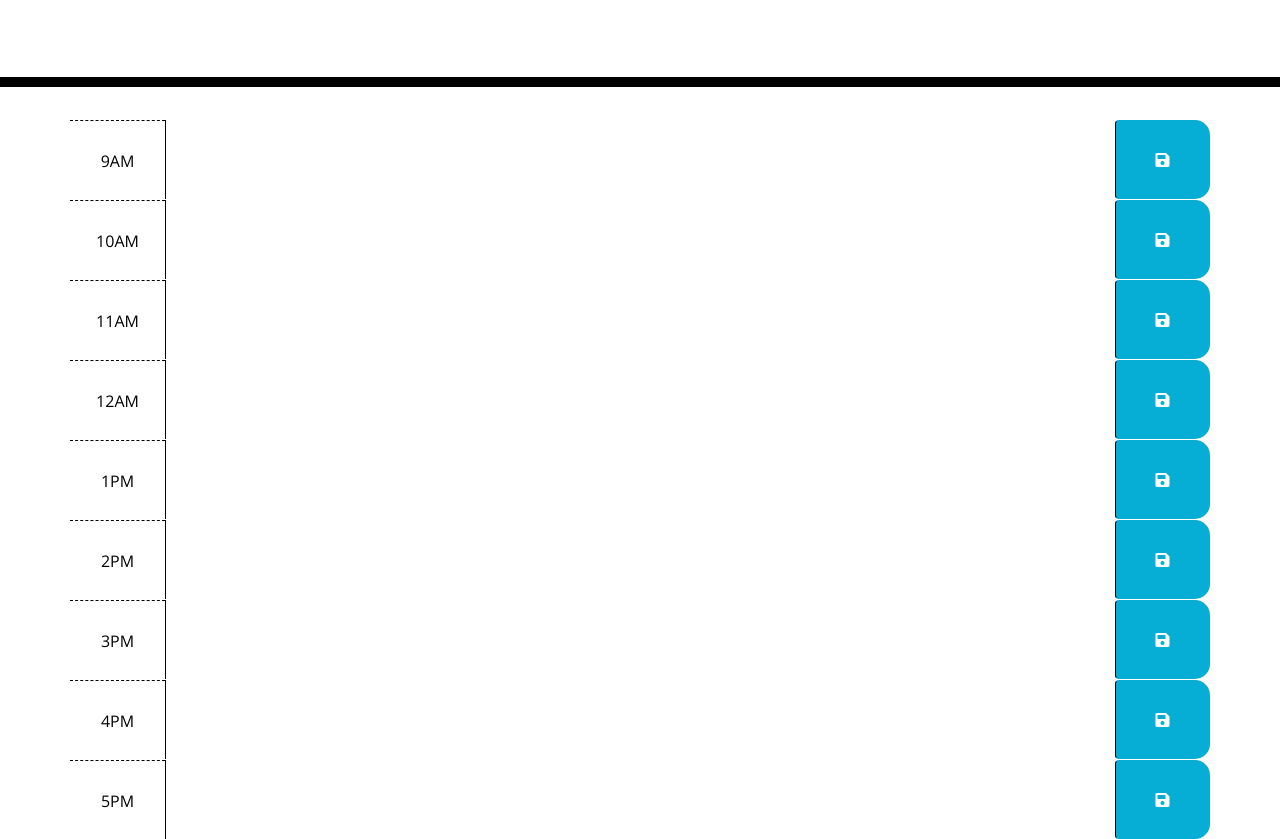
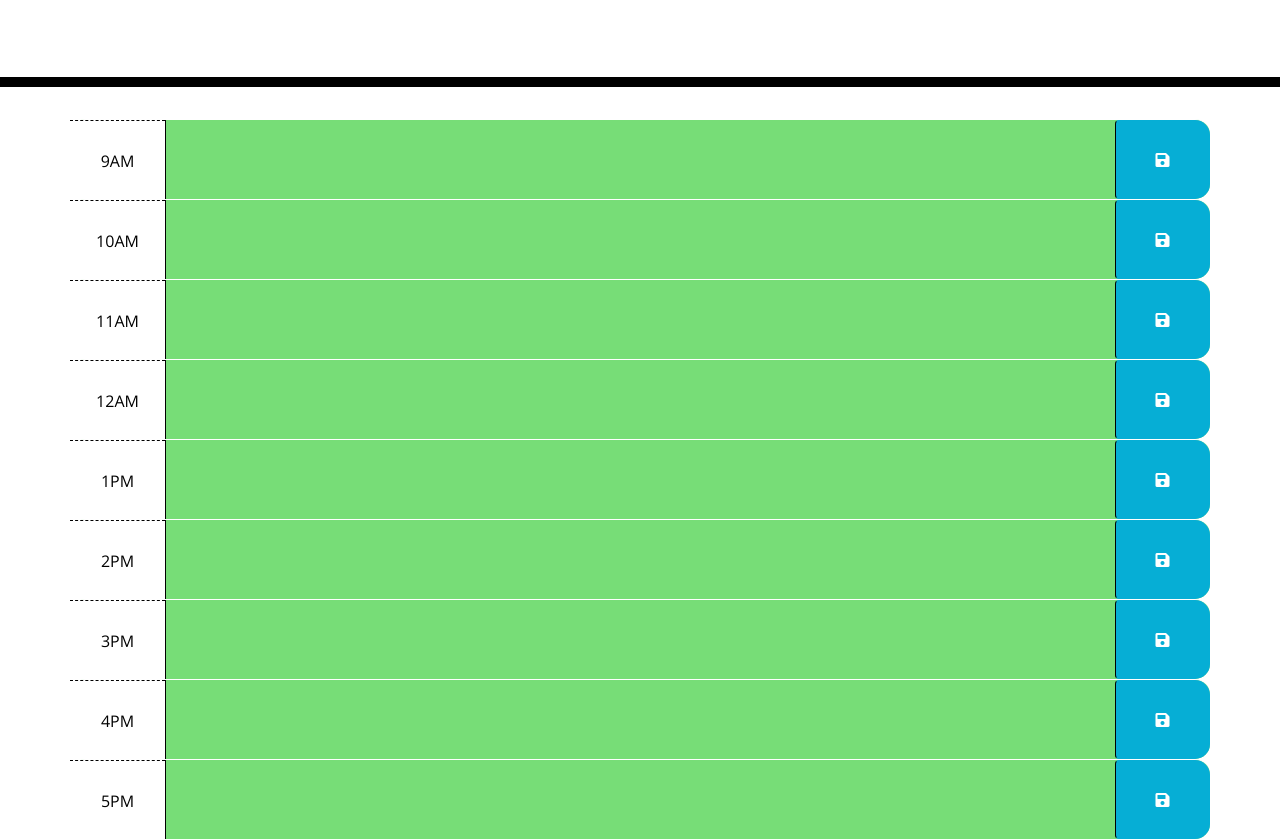
Before and after one commit to marquisegordon/Work-Day-Scheduler, a plain HTML site: page index.html in a window 1280 px wide. Shown: the part 181-1020 px from the top of the page. Drawn offline with nearby package versions, Linux system fonts and the light colour scheme.

Commit message:
created and finished script.js

```diff
--- a/index.html
+++ b/index.html
@@ -30,7 +30,7 @@
     </header>
     <div class="container">
       <!-- Timeblocks go here -->
-      <div class="row time-block">
+      <div id="hour-9" class="row time-block">
         <div class="col col-md-1 hour">
           9AM
         </div>
@@ -39,7 +39,7 @@
         <button class="btn saveBtn col col-md-1"><i class="fas fa-save"></i></button>
       </div>
 
-      <div class="row time-block">
+      <div id="hour-10" class="row time-block">
         <div class="col col-md-1 hour">
           10AM
         </div>
@@ -48,7 +48,7 @@
         <button class="btn saveBtn col col-md-1"><i class="fas fa-save"></i></button>
       </div>
 
-      <div class="row time-block">
+      <div id="hour-11" class="row time-block">
         <div class="col col-md-1 hour">
           11AM
         </div>
@@ -57,7 +57,7 @@
         <button class="btn saveBtn col col-md-1"><i class="fas fa-save"></i></button>
       </div>
 
-      <div class="row time-block">
+      <div id="hour-12" class="row time-block">
         <div class="col col-md-1 hour">
           12AM
         </div>
@@ -66,7 +66,7 @@
         <button class="btn saveBtn col col-md-1"><i class="fas fa-save"></i></button>
       </div>
 
-      <div class="row time-block">
+      <div id="hour-13" class="row time-block">
         <div class="col col-md-1 hour">
           1PM
         </div>
@@ -75,7 +75,7 @@
         <button class="btn saveBtn col col-md-1"><i class="fas fa-save"></i></button>
       </div>
 
-      <div class="row time-block">
+      <div id="hour-14" class="row time-block">
         <div class="col col-md-1 hour">
           2PM
         </div>
@@ -84,7 +84,7 @@
         <button class="btn saveBtn col col-md-1"><i class="fas fa-save"></i></button>
       </div>
 
-      <div class="row time-block">
+      <div id="hour-15" class="row time-block">
         <div class="col col-md-1 hour">
           3PM
         </div>
@@ -93,7 +93,7 @@
         <button class="btn saveBtn col col-md-1"><i class="fas fa-save"></i></button>
       </div>
 
-      <div class="row time-block">
+      <div id="hour-16" class="row time-block">
         <div class="col col-md-1 hour">
           4PM
         </div>
@@ -102,7 +102,7 @@
         <button class="btn saveBtn col col-md-1"><i class="fas fa-save"></i></button>
       </div>
 
-      <div class="row time-block">
+      <div id="hour-17" class="row time-block">
         <div class="col col-md-1 hour">
           5PM
         </div>
@@ -113,5 +113,6 @@
     </div>
     <script src="https://cdnjs.cloudflare.com/ajax/libs/jquery/3.2.1/jquery.min.js"></script>
     <script src="https://cdnjs.cloudflare.com/ajax/libs/moment.js/2.24.0/moment.min.js"></script>
+    <script src="script.js"></script>
   </body>
 </html>
--- /dev/null
+++ b/script.js
@@ -0,0 +1,44 @@
+$(document).ready(function() {
+    // event handler
+    $('.saveBtn').on('click', function() {
+        var userInput = $(this).siblings(".description").val();
+        var hour = $(this).parent().attr('id');
+
+        // stores hour as the key and userInput as the value in localstorage
+        localStorage.setItem(hour, userInput);
+    });
+
+    // hourChecker function compares current hour to the html time blocks
+    function hourChecker() {
+        var currentHour = moment().hours();
+        console.log(currentHour)
+
+        $('.time-block').each(function() {
+            var timeBlock = parseInt($(this).attr('id').split('-')[1]);
+
+            if (currentHour > timeBlock) {
+                $(this).addClass('past');
+            } else if (currentHour === timeBlock) {
+                $(this).removeClass('past');
+                $(this).addClass('present');
+            } else {
+                $(this).removeClass('past');
+                $(this).removeClass('present');
+                $(this).addClass('future');
+            };
+        });
+    };
+
+    hourChecker();
+
+    // grabs the value based on the key from the local storage and inputs them to its correct timeblock based upon its id
+    $('#hour-9 .description').val(localStorage.getItem('hour-9'));
+    $('#hour-10 .description').val(localStorage.getItem('hour-10'));
+    $('#hour-11 .description').val(localStorage.getItem('hour-11'));
+    $('#hour-12 .description').val(localStorage.getItem('hour-12'));
+    $('#hour-13 .description').val(localStorage.getItem('hour-13'));
+    $('#hour-14 .description').val(localStorage.getItem('hour-14'));
+    $('#hour-15 .description').val(localStorage.getItem('hour-15'));
+    $('#hour-16 .description').val(localStorage.getItem('hour-16'));
+    $('#hour-17 .description').val(localStorage.getItem('hour-17'));
+});
```
Also changed, not shown: 2 other files.
